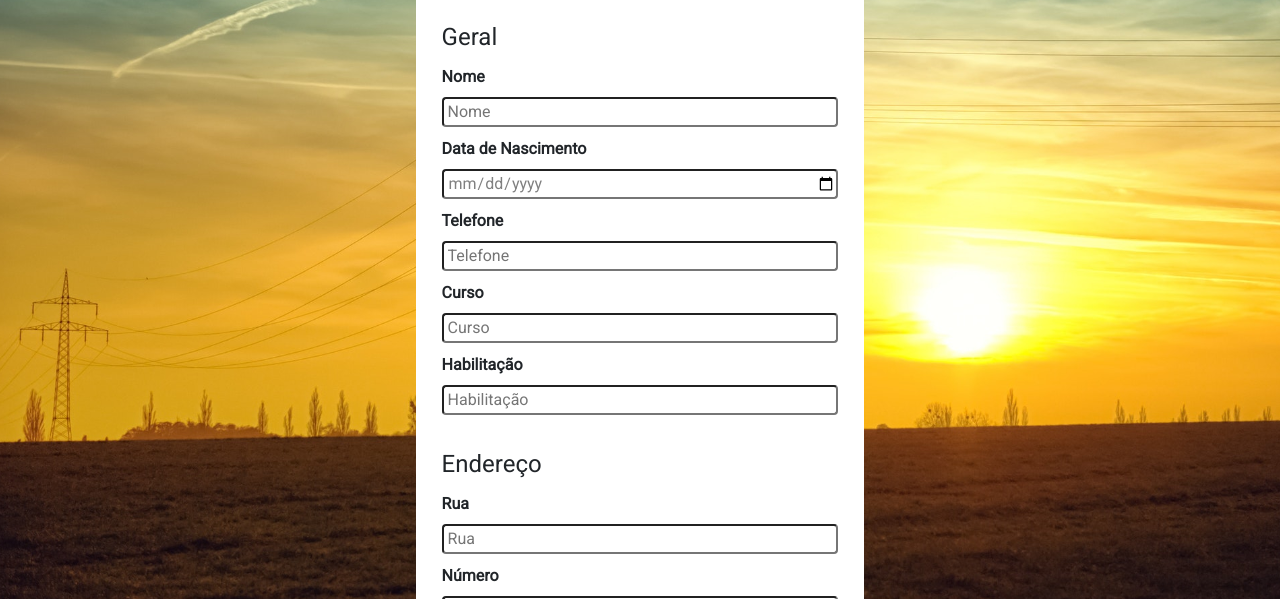
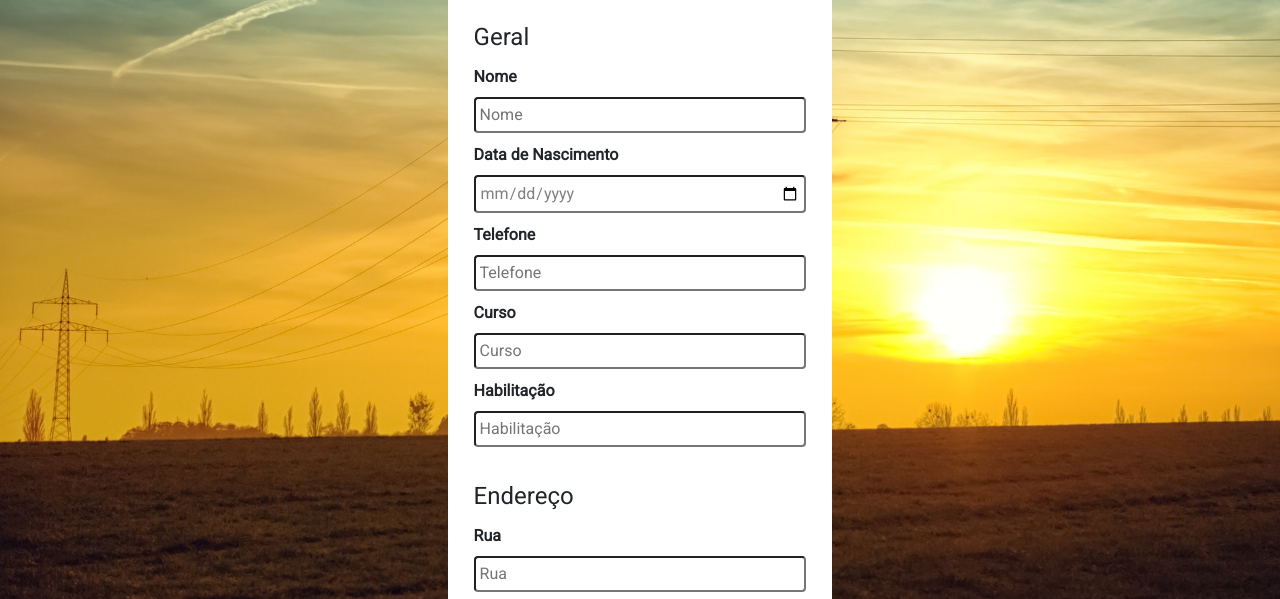
Before and after one commit to LuisArthurNH/SitePETEletrica, a plain HTML site: page Aula_03/form.html in a window 1280 px wide. Shown: the part 181-780 px from the top of the page. Drawn offline with nearby package versions, Linux system fonts and the light colour scheme.

Commit message:
updated padding

```diff
--- a/Aula_03/style.css
+++ b/Aula_03/style.css
@@ -103,7 +103,7 @@ h1 {
 .whiteBoxForm {
     background-color: white;
     padding: 2%;
-    width: 35%;
+    width: 30%;
     height: 100%;
     border-radius: 10px;
 }
@@ -116,9 +116,9 @@ h1 {
 .fieldsWhiteBox {
     margin-top: 0px;
     margin-bottom: 5px;
-    padding-left: 1%;
-    /* padding: 1.2%; */
+    padding: 1.2%;
     border-radius: 4px;
+    width: 100%;
 
 }
 
```
